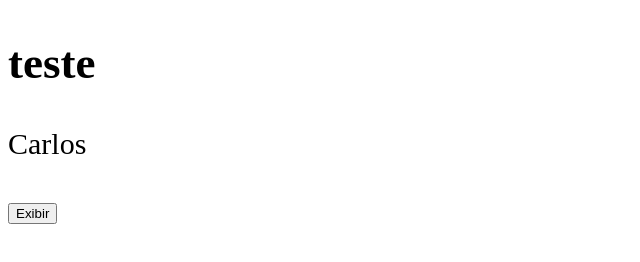
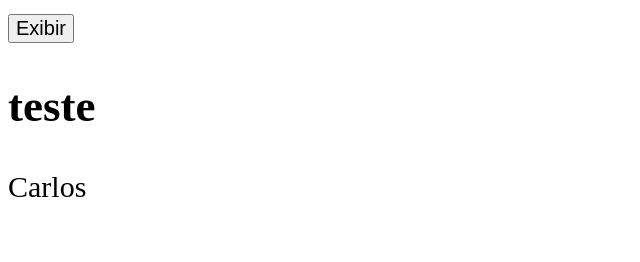
Before and after one commit to SophiaGua/aulas, a plain HTML site: page aula3.html in a window 1280 px wide. Shown: the whole page, without its empty margins (0-640 px from the left). Drawn offline with Linux system fonts and the light colour scheme.

Commit message:
primeiro passo aula 3 de novo

```diff
--- a/aula3.html
+++ b/aula3.html
@@ -6,9 +6,9 @@
     <title>Document</title>
 </head>
 <body Style="font-size: 30px;">
+    <button onclick="alterar();" style="font-size:20px;"> Exibir </button>
     <h2 id="titulo"> Exemplo 1 </h2>
     <p id="x"> </p>
-    <button onclick="exibir();"> Exibir </button>
     <script>
         document.getElementById('titulo').innerHTML = "teste";
         document.getElementById('x').innerHTML = "Carlos";
```
